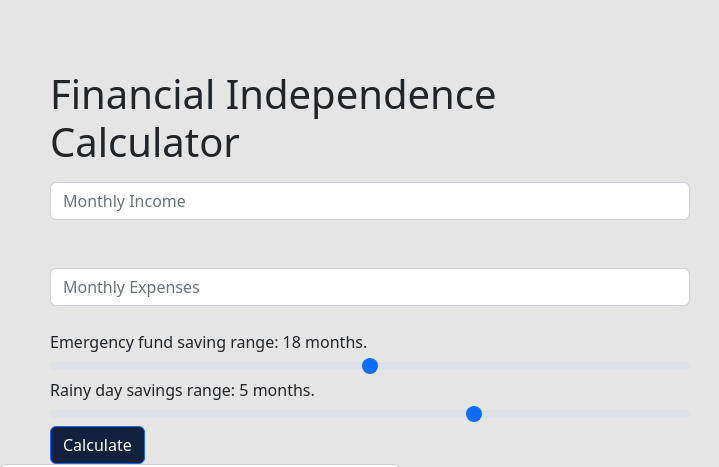
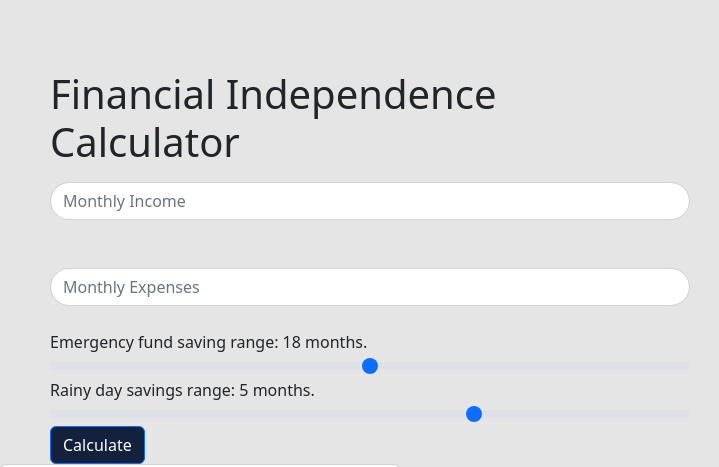
Before and after one commit to Shinsha-Studios/Hackthon, a website with bundled scripts: page Input.html in a window 1280 px wide. Shown: the part 246-713 px from the top of the page, 0-719 px from the left. Built offline with nearby package versions, Linux system fonts and the light colour scheme.

Commit message:
Update Input.css
Margins

```diff
--- a/Input.css
+++ b/Input.css
@@ -5,7 +5,7 @@ body {
 #mainDiv{
     float: left;
     width: 50%;
-    margin-right: 350px;
+    margin-right: 300px;
     margin-left: 50px;
 }
 
@@ -25,6 +25,10 @@ body {
     text-align: center;
 }
 
+.form-control{
+    border-radius: 50px;
+}
+
 #bttn-calc{
     background-color: #14213D;
 }
@@ -32,7 +36,7 @@ body {
 #bttn-calc:hover{
 	background-color: #0f2b63;
 }
-
+/*firefox*/
 input[type="range"]::-moz-range-thumb {
     background-color: #FCA311;
 }
```
